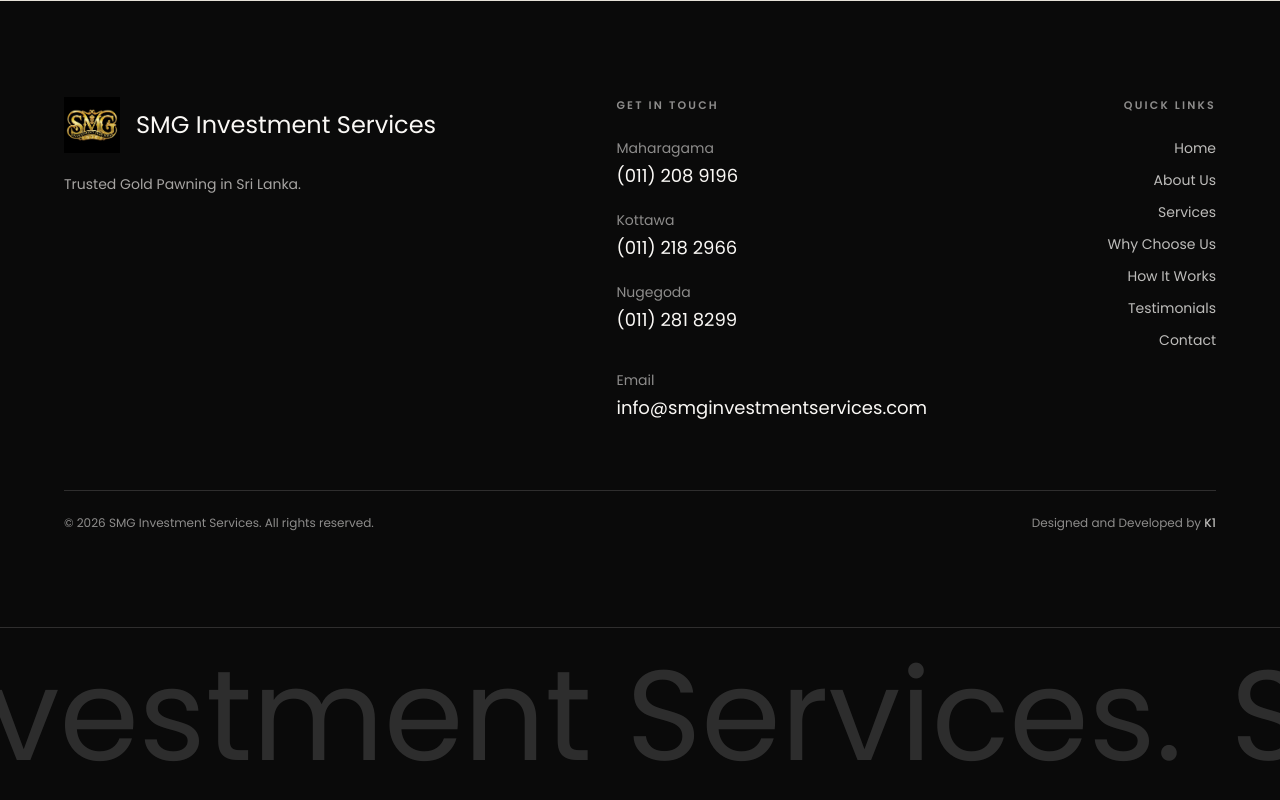
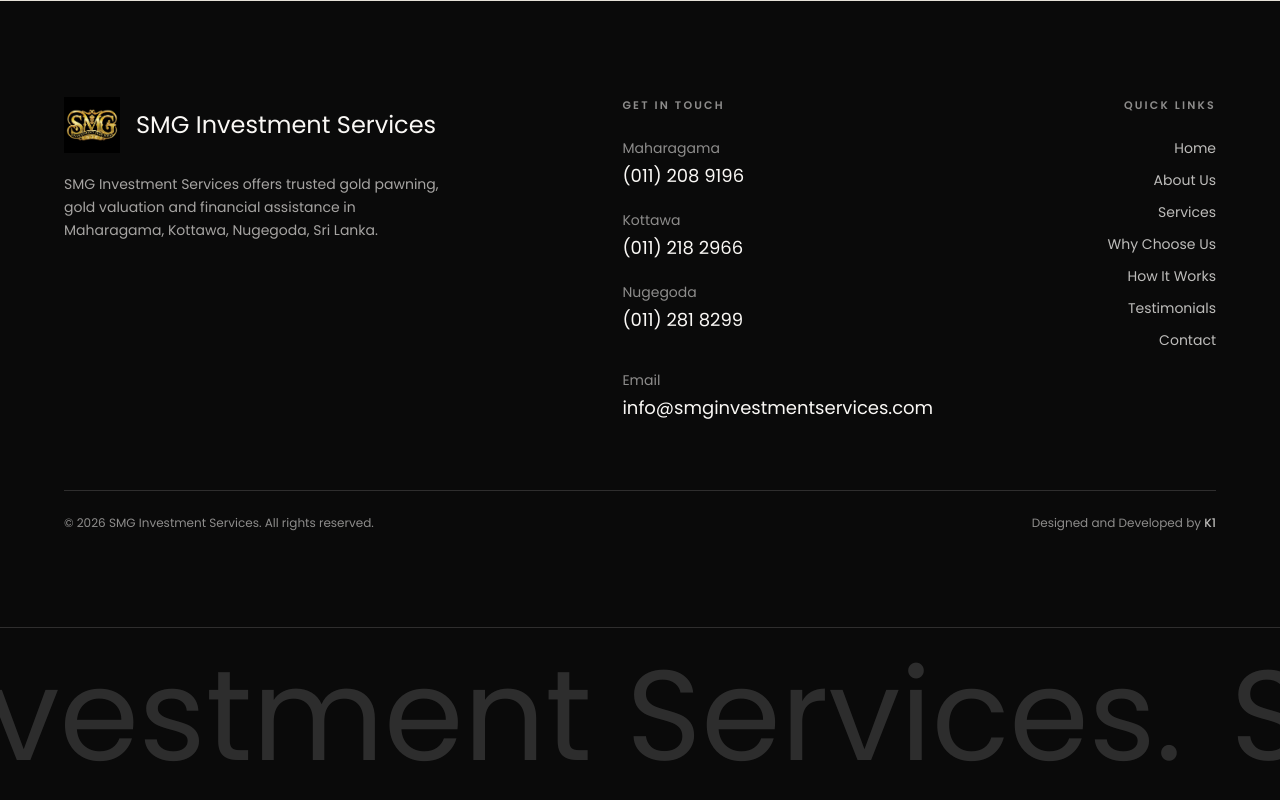
Before and after one commit to SuchinthaHettiarachchi/smg-investment, a Next.js app: page / in a window 1280 px wide. Shown: the part 6651-7451 px from the top of the page. Built offline with nearby package versions, Linux system fonts and the light colour scheme.

Commit message:
Update footer description for clarity and enhance branch map links for accuracy

```diff
--- a/src/components/site/footer.tsx
+++ b/src/components/site/footer.tsx
@@ -17,7 +17,7 @@
               <p className="font-display text-xl md:text-2xl">SMG Investment Services</p>
             </div>
             <p className="max-w-sm text-sm leading-relaxed text-primary-foreground/65">
-              Trusted Gold Pawning in Sri Lanka.
+              SMG Investment Services offers trusted gold pawning, gold valuation and financial assistance in Maharagama, Kottawa, Nugegoda, Sri Lanka.
             </p>
           </div>
 
--- a/src/constants/data.ts
+++ b/src/constants/data.ts
@@ -9,9 +9,9 @@
 ];
 
 export const BRANCHES = [
-  { name: "Maharagama Branch", hours: "Mon-Sat: 8:30 am - 6:00 pm<br>Sun: 8:30 am - 2:00 pm", address: "No. 203, Highlevel Road, Wattegedara, Maharagama", hotline: "(011) 208 9196", mapLink: "https://www.google.com/maps/search/?api=1&query=No.+203,+Highlevel+Road,+Wattegedara,+Maharagama" },
+  { name: "Maharagama Branch", hours: "Mon-Sat: 8:30 am - 6:00 pm<br>Sun: 8:30 am - 2:00 pm", address: "No. 203, Highlevel Road, Wattegedara, Maharagama", hotline: "(011) 208 9196", mapLink: "https://maps.app.goo.gl/7tGAi11qsrqN3nQh7?g_st=iw" },
   { name: "Kottawa Branch", hours: "Mon-Sat: 8:30 am - 6:00 pm<br>Sun: 8:30 am - 2:00 pm", address: "138/1/C, Highlevel Road, Kottawa", hotline: "(011) 218 2966", mapLink: "https://maps.app.goo.gl/wtq6DiFC5RR99Cpf6?g_st=iw" },
-  { name: "Nugegoda Branch", hours: "Mon-Sat: 8:30 am - 6:00 pm<br>Sun: 8:30 am - 2:00 pm", address: "No. 37, Subhadrarama Rd, Nugegoda", hotline: "(011) 281 8299", mapLink: "https://maps.app.goo.gl/vhiYoRk9Bb3QG65NA" },
+  { name: "Nugegoda Branch", hours: "Mon-Sat: 8:30 am - 6:00 pm<br>Sun: 8:30 am - 2:00 pm", address: "No. 37, Subhadrarama Rd, Nugegoda", hotline: "(011) 281 8299", mapLink: "https://maps.app.goo.gl/vhiYoRk9Bb3QG65NA?g_st=iw" },
 ];
 
 export const SERVICES = [
```
